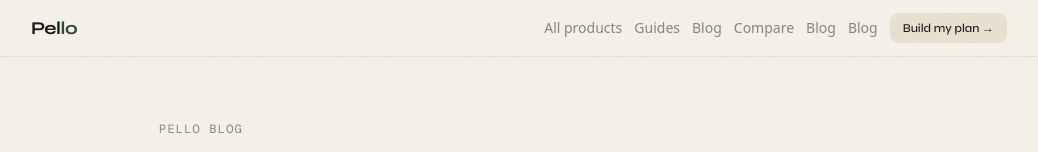
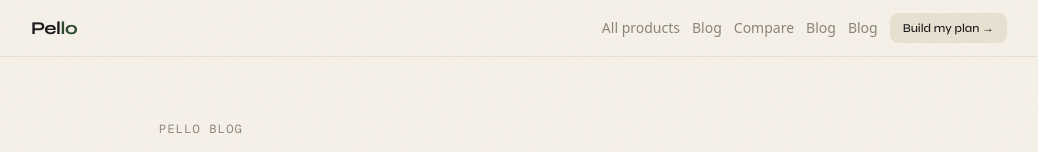
Before and after one commit to Nutrev/pello-nutrition, a Next.js app: page /blog in a window 1280 px wide. Shown: the top 152 px of the page, without its empty margins (121-1159 px from the left). Built offline with nearby package versions, Linux system fonts and the light colour scheme.

Commit message:
Remove Guides from nav

```diff
--- a/app/blog/page.tsx
+++ b/app/blog/page.tsx
@@ -31,7 +31,7 @@ export default function BlogPage() {
           </Link>
           <div className="flex items-center gap-3">
             <Link href="/products" className="hidden lg:block text-sm text-muted hover:text-ink transition-colors">All products</Link>
-            <Link href="/guides" className="hidden lg:block text-sm text-muted hover:text-ink transition-colors">Guides</Link>
+
 <Link href="/blog" className="hidden lg:block text-sm text-muted hover:text-ink transition-colors">Blog</Link>            <Link href="/compare" className="hidden lg:block text-sm text-muted hover:text-ink transition-colors">Compare</Link>
             <Link href="/blog" className="text-sm text-muted hover:text-ink transition-colors">Blog</Link>
 <Link href="/blog" className="text-sm text-muted hover:text-ink transition-colors">Blog</Link>
--- a/app/compare/page.tsx
+++ b/app/compare/page.tsx
@@ -131,7 +131,7 @@ const filteredProducts = PRODUCTS.filter((p) => {
       <Link href="/products" className="hidden lg:block text-sm text-muted hover:text-ink transition-colors">All products</Link>
 <Link href="/search" className="hidden lg:block text-sm text-muted hover:text-ink transition-colors">Search</Link>
             <Link href="/search" className="hidden lg:block text-sm text-muted hover:text-ink transition-colors">Search</Link>
-      <Link href="/guides" className="hidden lg:block text-sm text-muted hover:text-ink transition-colors">Guides</Link>
+
 <Link href="/blog" className="hidden lg:block text-sm text-muted hover:text-ink transition-colors">Blog</Link>      <Link href="/compare" className="hidden lg:block text-sm text-muted hover:text-ink transition-colors">Compare</Link>
       <Link href="/query" className="hidden lg:block text-sm text-muted hover:text-ink transition-colors">Query</Link>
       <Link href="/ingredients" className="hidden lg:block text-sm text-muted hover:text-ink transition-colors">Ingredients</Link>
--- a/app/guides/page.tsx
+++ b/app/guides/page.tsx
@@ -29,7 +29,7 @@ export default function GuidesPage() {
       <Link href="/products" className="hidden lg:block text-sm text-muted hover:text-ink transition-colors">All products</Link>
 <Link href="/search" className="hidden lg:block text-sm text-muted hover:text-ink transition-colors">Search</Link>
             <Link href="/search" className="hidden lg:block text-sm text-muted hover:text-ink transition-colors">Search</Link>
-      <Link href="/guides" className="hidden lg:block text-sm text-muted hover:text-ink transition-colors">Guides</Link>
+
 <Link href="/blog" className="hidden lg:block text-sm text-muted hover:text-ink transition-colors">Blog</Link>      <Link href="/compare" className="hidden lg:block text-sm text-muted hover:text-ink transition-colors">Compare</Link>
       <Link href="/query" className="hidden lg:block text-sm text-muted hover:text-ink transition-colors">Query</Link>
       <Link href="/ingredients" className="hidden lg:block text-sm text-muted hover:text-ink transition-colors">Ingredients</Link>
--- a/app/page.tsx
+++ b/app/page.tsx
@@ -93,7 +93,7 @@ export default function HomePage() {
               <Link href="/compare" className="hidden md:block text-sm text-muted hover:text-ink transition-colors">Compare</Link>
               <Link href="/query" className="hidden lg:block text-sm text-muted hover:text-ink transition-colors">Query</Link>
               <Link href="/ingredients" className="hidden lg:block text-sm text-muted hover:text-ink transition-colors">Ingredients</Link>
-              <Link href="/guides" className="hidden lg:block text-sm text-muted hover:text-ink transition-colors">Guides</Link>
+
               <Link href="/blog" className="hidden lg:block text-sm text-muted hover:text-ink transition-colors">Blog</Link>
 
               <Link href="/blog" className="text-sm text-muted hover:text-ink transition-colors">Blog</Link>
--- a/app/quiz/page.tsx
+++ b/app/quiz/page.tsx
@@ -616,7 +616,7 @@ Write exactly 3 numbered tips as plain sentences. No bullet points, no asterisks
           <div className="flex items-center gap-3">
             <Link href="/products" className="hidden lg:block text-sm text-muted hover:text-ink transition-colors">All products</Link>
             <Link href="/search" className="hidden lg:block text-sm text-muted hover:text-ink transition-colors">Search</Link>
-            <Link href="/guides" className="hidden lg:block text-sm text-muted hover:text-ink transition-colors">Guides</Link>
+
 <Link href="/blog" className="hidden lg:block text-sm text-muted hover:text-ink transition-colors">Blog</Link>            <Link href="/compare" className="hidden lg:block text-sm text-muted hover:text-ink transition-colors">Compare</Link>
             <Link href="/query" className="hidden lg:block text-sm text-muted hover:text-ink transition-colors">Query</Link>
             <Link href="/ingredients" className="hidden lg:block text-sm text-muted hover:text-ink transition-colors">Ingredients</Link>
--- a/app/report/[id]/page.tsx
+++ b/app/report/[id]/page.tsx
@@ -174,7 +174,7 @@ export default function ReportPage({ params }: { params: { id: string } }) {
       <Link href="/products" className="hidden lg:block text-sm text-muted hover:text-ink transition-colors">All products</Link>
 <Link href="/search" className="hidden lg:block text-sm text-muted hover:text-ink transition-colors">Search</Link>
             <Link href="/search" className="hidden lg:block text-sm text-muted hover:text-ink transition-colors">Search</Link>
-      <Link href="/guides" className="hidden lg:block text-sm text-muted hover:text-ink transition-colors">Guides</Link>
+
 <Link href="/blog" className="hidden lg:block text-sm text-muted hover:text-ink transition-colors">Blog</Link>      <Link href="/compare" className="hidden lg:block text-sm text-muted hover:text-ink transition-colors">Compare</Link>
       <Link href="/query" className="hidden lg:block text-sm text-muted hover:text-ink transition-colors">Query</Link>
       <Link href="/ingredients" className="hidden lg:block text-sm text-muted hover:text-ink transition-colors">Ingredients</Link>
```
